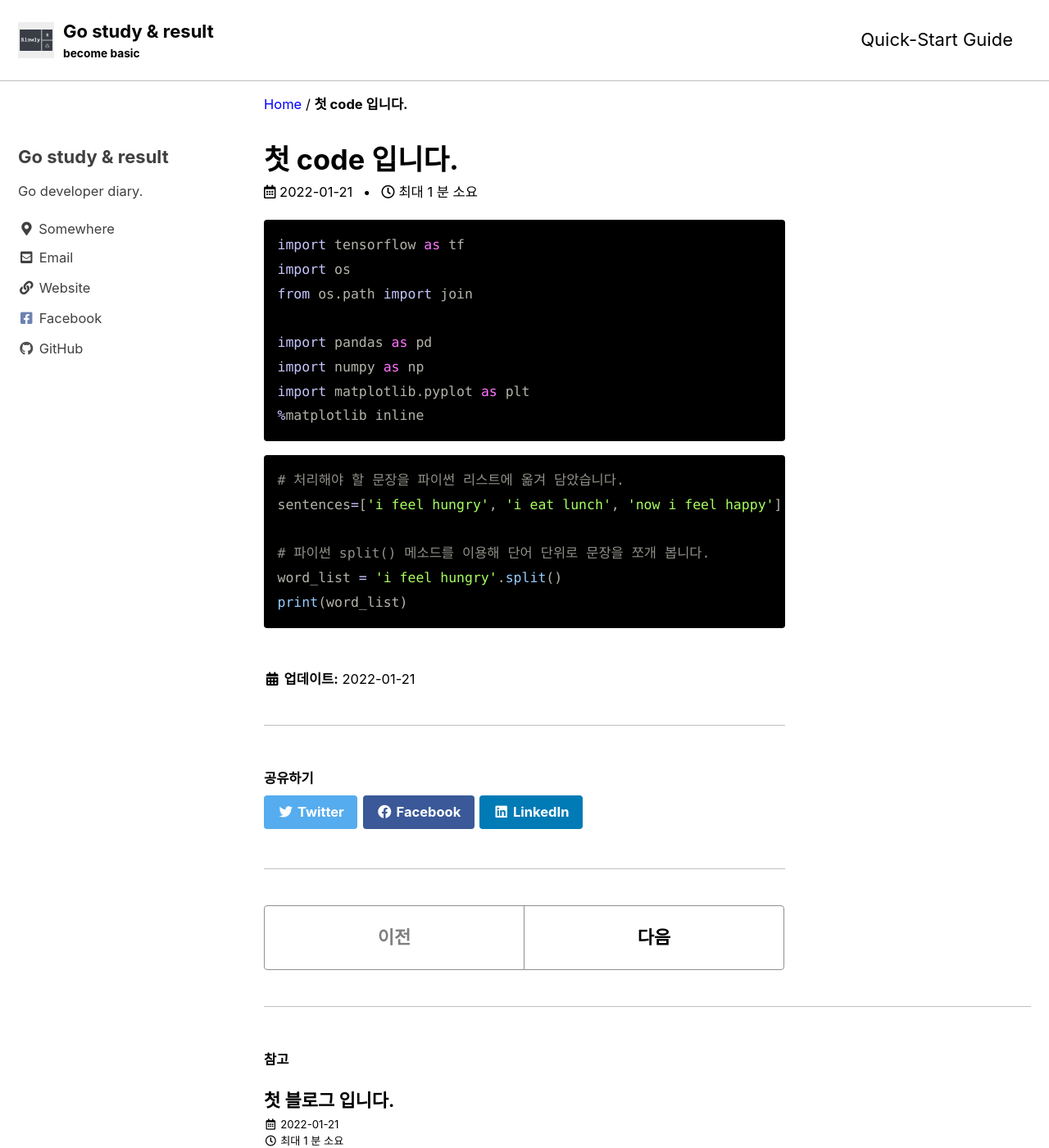
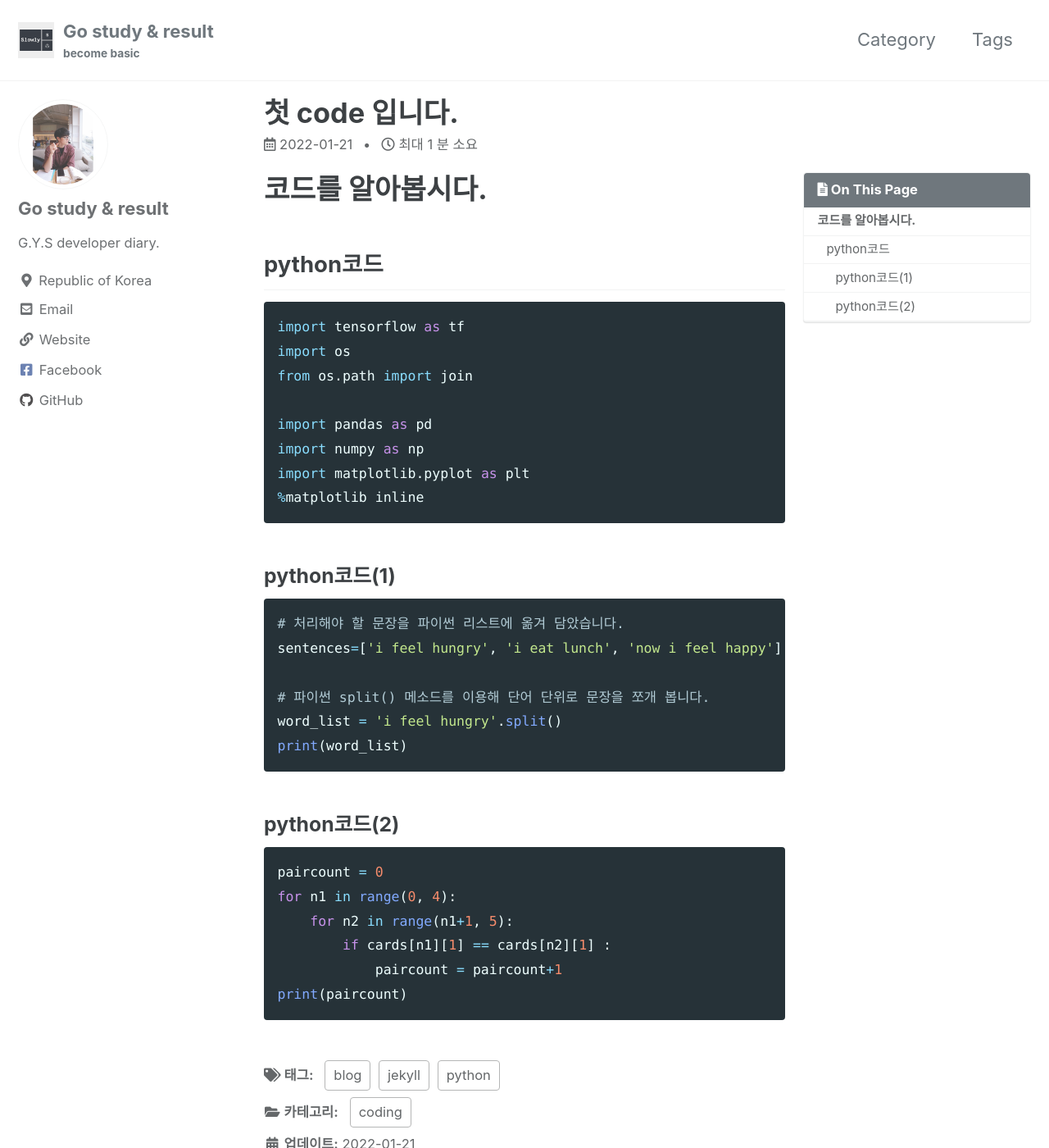
Before and after one commit to gomen7849/gomen7849.github.io, a Jekyll site: the page built from _posts/2022-01-21-code-test.md, in a window 1280 px wide and 1400 px high. Shown: the whole window at 82% size. Built offline with Jekyll 4.4.1, drawn with Linux system fonts in a browser that asks for light colours; cached includes are drawn as plain includes; some of the changed text lies outside the part shown.

Commit message:
2022-01-22-05:36

````diff
--- a/Gemfile
+++ b/Gemfile
@@ -2,5 +2,8 @@ source "https://rubygems.org"
 
 gem "github-pages", group: :jekyll_plugins
 gem "jekyll-include-cache", group: :jekyll_plugins
-
+gem 'tzinfo'
+gem 'tzinfo-data', platforms: [:mingw, :mswin, :x64_mingw]
+gem 'jekyll-archives'
+gem 'wdm', '~> 0.1.0'
 gemspec
--- a/_config.yml
+++ b/_config.yml
@@ -12,22 +12,22 @@
 
 # theme                  : "minimal-mistakes-jekyll"
 # remote_theme           : "mmistakes/minimal-mistakes"
-minimal_mistakes_skin    : "contrast" # "air", "aqua", "contrast", "dark", "dirt", "neon", "mint", "plum", "sunrise"
+minimal_mistakes_skin    : "default" # "air", "aqua", "contrast", "dark", "dirt", "neon", "mint", "plum", "sunrise"
 
 # Site Settings
 locale                   : "ko-KR"
 title                    : "Go study & result"
 title_separator          : "|"
 subtitle                 : "become basic"
-name                     : "GoYongSuk"
-description              : "My git blog."
-url                      : # the base hostname & protocol for your site e.g. "https://mmistakes.github.io"
+name                     : "고용석(GoYongSuk)"
+description              : "ready to developer."
+url                      : "https://gomen7849.github.io/" # the base hostname & protocol for your site e.g. "https://mmistakes.github.io"
 baseurl                  : # the subpath of your site, e.g. "/blog"
 repository               : # GitHub username/repo-name e.g. "mmistakes/minimal-mistakes"
 teaser                   : # path of fallback teaser image, e.g. "/assets/images/500x300.png"
 logo                     : "/assets/images/logo/logo.png"
-masthead_title           : # overrides the website title displayed in the masthead, use " " for no title
-breadcrumbs              : true # true, false (default)
+masthead_title           : "Go study & result"    # overrides the website title displayed in the masthead, use " " for no title
+breadcrumbs              : #true # true, false (default)
 words_per_minute         : 200
 comments:
   provider               : # false (default), "disqus", "discourse", "facebook", "staticman", "staticman_v2", "utterances", "giscus", "custom"
@@ -103,9 +103,9 @@ analytics:
 # Site Author
 author:
   name             : "Go study & result"
-  avatar           : # path of avatar image, e.g. "/assets/images/bio-photo.jpg"
-  bio              : "Go developer diary."
-  location         : "Somewhere"
+  avatar           : "/assets/images/myimage/myimage-192x192.png" # path of avatar image, e.g. "/assets/images/bio-photo.jpg"
+  bio              : "G.Y.S developer diary."
+  location         : "Republic of Korea"
   email            :
   links:
     - label: "Email"
@@ -200,9 +200,9 @@ sass:
 
 # Outputting
 permalink: /:categories/:title/
-paginate: 5 # amount of posts to show
+paginate: 15 # amount of posts to show
 paginate_path: /page:num/
-timezone: # https://en.wikipedia.org/wiki/List_of_tz_database_time_zones
+timezone: Asia/Seoul
 
 
 # Plugins (previously gems:)
@@ -212,6 +212,7 @@ plugins:
   - jekyll-gist
   - jekyll-feed
   - jekyll-include-cache
+  - jekyll-archives
 
 # mimic GitHub Pages with --safe
 whitelist:
@@ -242,12 +243,12 @@ tag_archive:
 # jekyll-archives:
 #   enabled:
 #     - categories
-#     - tags
-#   layouts:
+#    - tags
+#  layouts:
 #     category: archive-taxonomy
 #     tag: archive-taxonomy
 #   permalinks:
-#     category: /categories/:name/
+#    category: /categories/:name/
 #     tag: /tags/:name/
 
 
--- a/_data/navigation.yml
+++ b/_data/navigation.yml
@@ -1,7 +1,11 @@
 # main links
 main:
-  - title: "Quick-Start Guide"
-    url: https://mmistakes.github.io/minimal-mistakes/docs/quick-start-guide/
+  - title: "Category"
+    url: "/categories/"
+  - title: "Tags"
+    url: /tags/
+  #- title: "Quick-Start Guide"
+  #  url: https://mmistakes.github.io/minimal-mistakes/docs/quick-start-guide/
   # - title: "About"
   #   url: https://mmistakes.github.io/minimal-mistakes/about/
   # - title: "Sample Posts"
--- a/_posts/2022-01-21-code-test.md
+++ b/_posts/2022-01-21-code-test.md
@@ -1,7 +1,13 @@
 ---
 layout: single
 title: "첫 code 입니다."
+categories: coding
+tag: [python, blog, jekyll]
+toc: true
 ---
+
+# 코드를 알아봅시다.
+## python코드
 
 ```python
 import tensorflow as tf
@@ -13,7 +19,7 @@ import numpy as np
 import matplotlib.pyplot as plt
 %matplotlib inline
 ```
-
+### python코드(1)
 ```python
 # 처리해야 할 문장을 파이썬 리스트에 옮겨 담았습니다.
 sentences=['i feel hungry', 'i eat lunch', 'now i feel happy']
@@ -22,3 +28,12 @@ sentences=['i feel hungry', 'i eat lunch', 'now i feel happy']
 word_list = 'i feel hungry'.split()
 print(word_list)
 ```
+### python코드(2)
+```python
+paircount = 0
+for n1 in range(0, 4):
+    for n2 in range(n1+1, 5):
+        if cards[n1][1] == cards[n2][1] :
+            paircount = paircount+1
+print(paircount)
+```
--- /dev/null
+++ b/google5a4fbf931390a67e.html
@@ -0,0 +1 @@
+google-site-verification: google5a4fbf931390a67e.html
````
Also changed, not shown: _pages/404.md (added, +9 -0 lines), _pages/category-archive.md (added, +6 -0 lines), _pages/tag-archive.md (added, +6 -0 lines), assets/images/myimage/myimage-192x192.png (added), assets/images/myimage/myimage-512x512.png (added).
